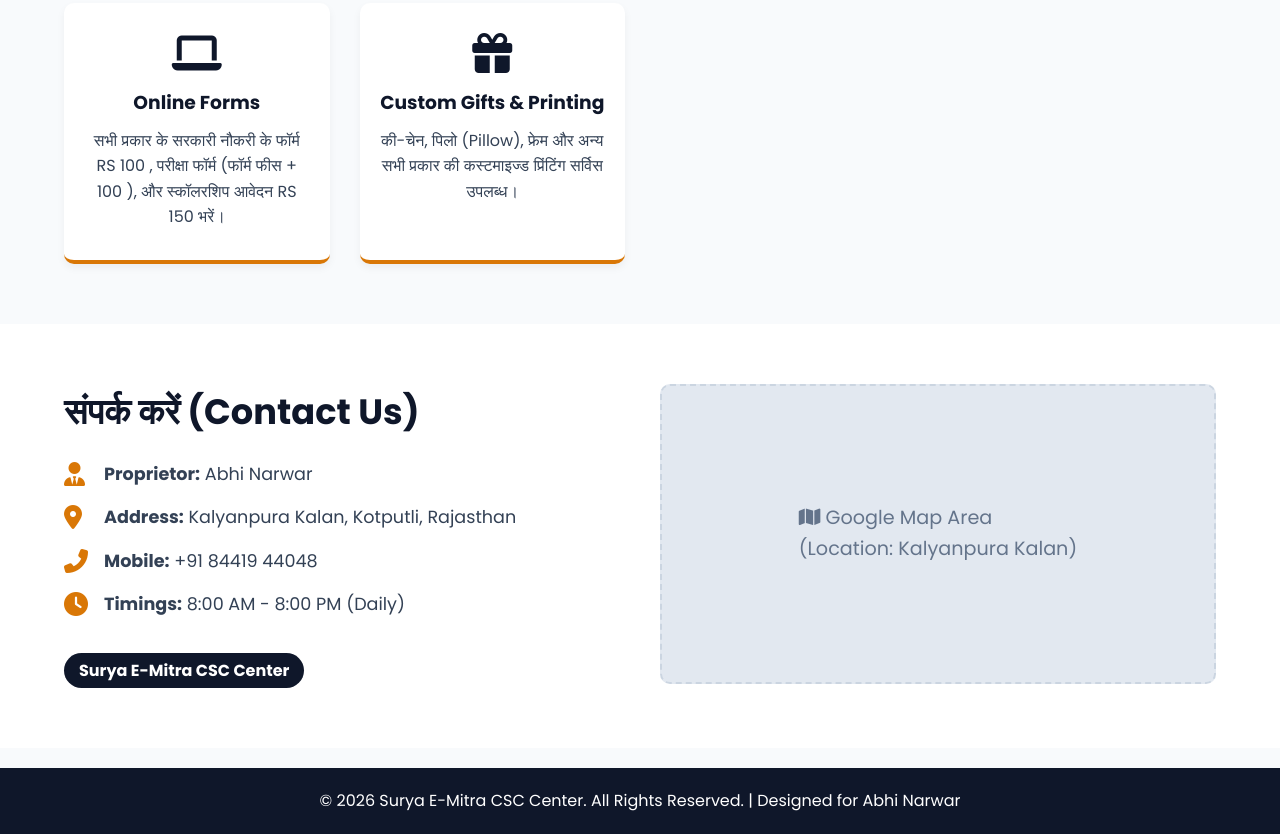
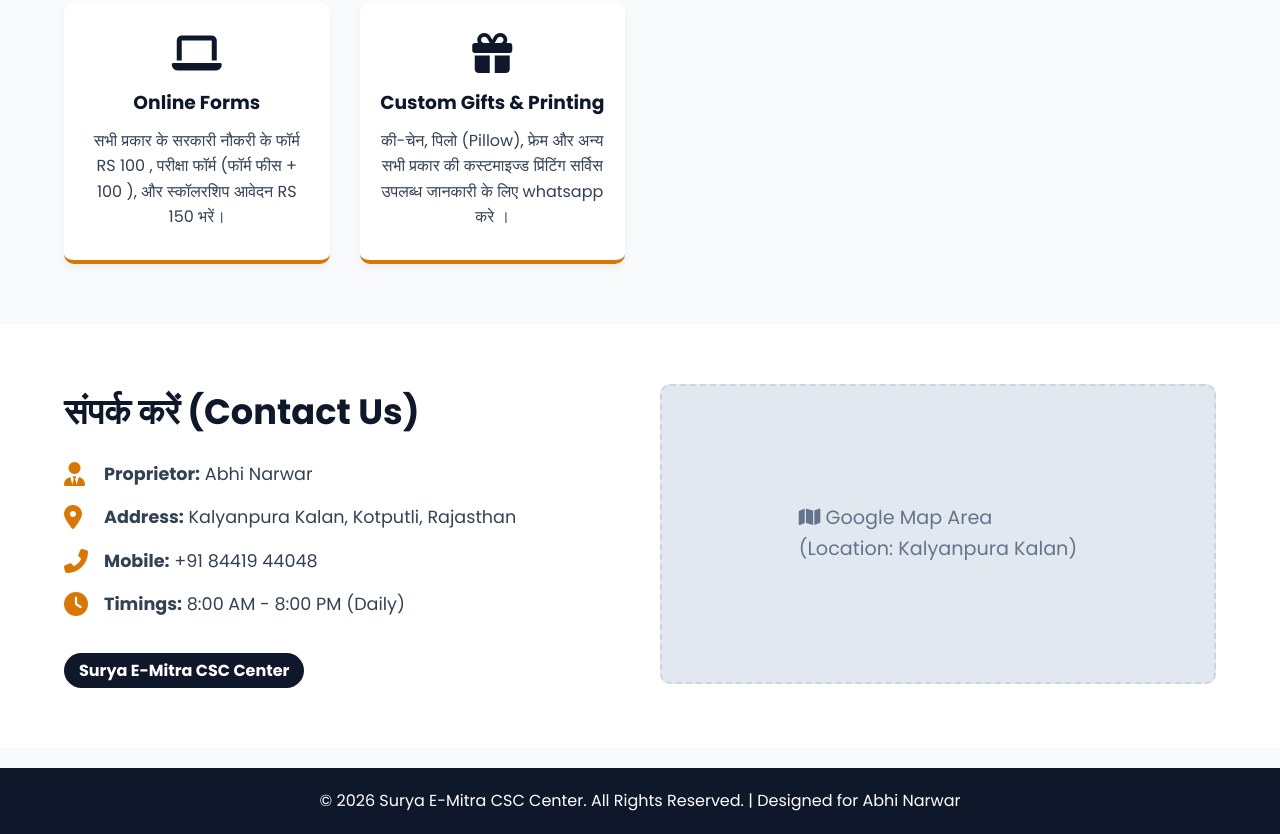
Before and after one commit to suriya-emitra/suriya-e-mitra-and-csc-center, a plain HTML site: page index.html in a window 1280 px wide. Shown: the part 973-1807 px from the top of the page. Drawn offline with Linux system fonts and the light colour scheme.

Commit message:
Update index.html

```diff
--- a/index.html
+++ b/index.html
@@ -324,7 +324,7 @@
             <div class="service-card">
                 <i class="fas fa-gift"></i>
                 <h3>Custom Gifts & Printing</h3>
-                <p>की-चेन, पिलो (Pillow), फ्रेम और अन्य सभी प्रकार की कस्टमाइज्ड प्रिंटिंग सर्विस उपलब्ध।</p>
+                <p>की-चेन, पिलो (Pillow), फ्रेम और अन्य सभी प्रकार की कस्टमाइज्ड प्रिंटिंग सर्विस उपलब्ध जानकारी के लिए whatsapp करे ।</p>
             </div>
 
         </div>
```
